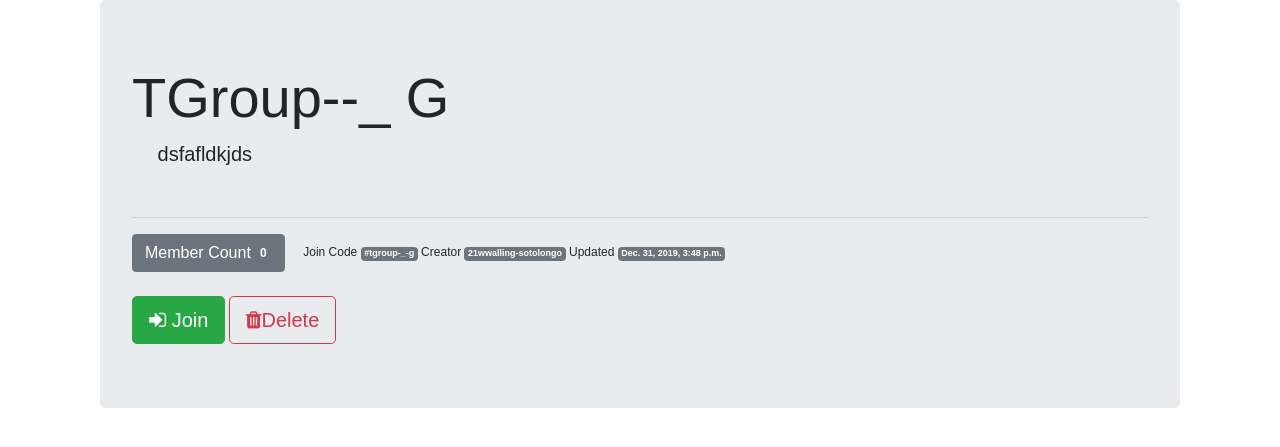
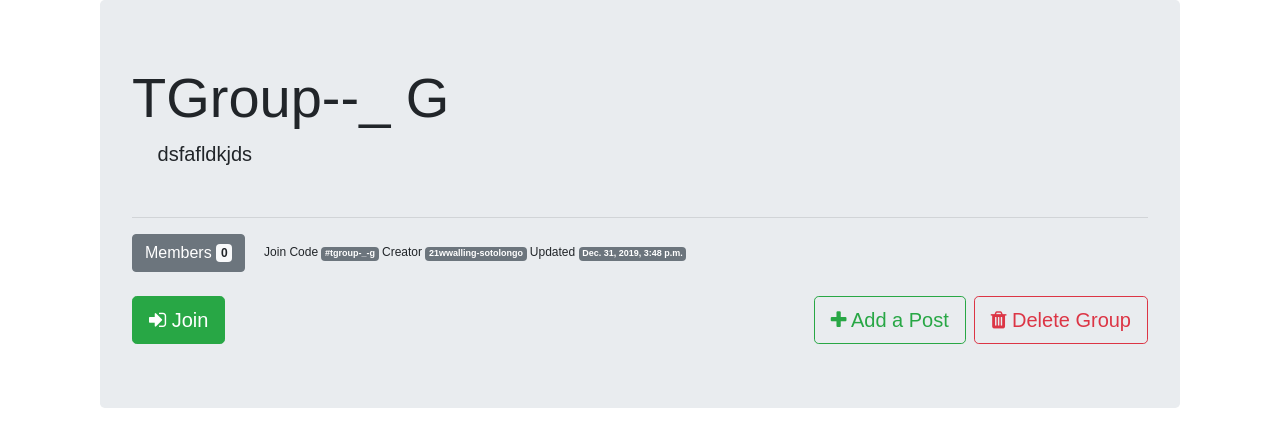
Before and after one commit to ALearningCurve/NLPP, a Django app: a page that uses NLPP/groups/templates/groups/group_detail.html in a window 1280 px wide. Shown: the part 74-521 px from the top of the page. Run offline with Django 3.2, Linux system fonts and the light colour scheme; a user stored in the database is signed in; data comes from the database, SQL or seed files in the repository; both versions use the stored data as it was after the commit; some libraries are stand-ins or nearby versions.

Commit message:
Add Create Post Button
Now you can create posts as the group owner that go into the group you are on

```diff
--- a/NLPP/groups/templates/groups/group_detail.html
+++ b/NLPP/groups/templates/groups/group_detail.html
@@ -8,7 +8,7 @@
     <hr class=mt-5>
     <div>
       <button type="button" class="btn btn-secondary" data-toggle="modal"
-        data-target="#MemberList">Member Count <span class="badge badge-secondary">
+        data-target="#MemberList">Members <span class="badge badge-light">
         {{group.members.count}} </span>
       </button> &emsp;
       Join Code <span class="badge badge-secondary"> #{{group.slug}} </span>
@@ -25,8 +25,10 @@
     	{% endif %}
 
       {% if user == group.creator %}
-        <a href="{% url 'groups:delete' slug=group.slug %}" class="btn btn-lg btn-outline-danger"><span class="fa fa-trash"></span>Delete</a>
+        <a href="{% url 'groups:delete' slug=group.slug %}" class="float-right btn btn-lg btn-outline-danger"><span class="fa fa-trash"></span> Delete Group</a>
+        <a href="{% url 'groups:posts:create' slug=view.kwargs.slug %}" class="mx-2 float-right btn btn-lg btn-outline-success"><span class="fa fa-plus"></span> Add a Post</a>
       {% endif %}
+
 
     </div>
   </div>
```
Also changed, not shown: NLPP/db.sqlite3.
